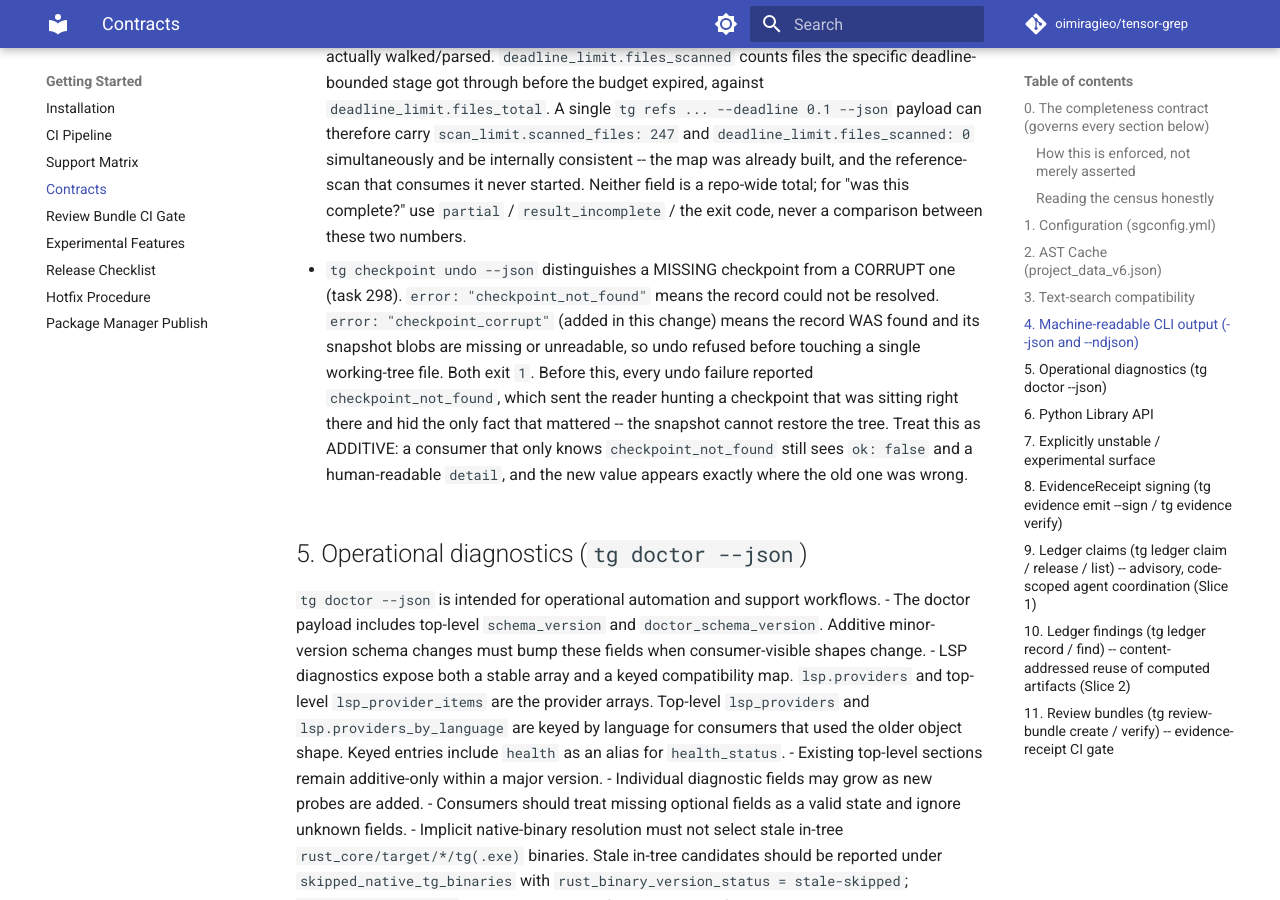
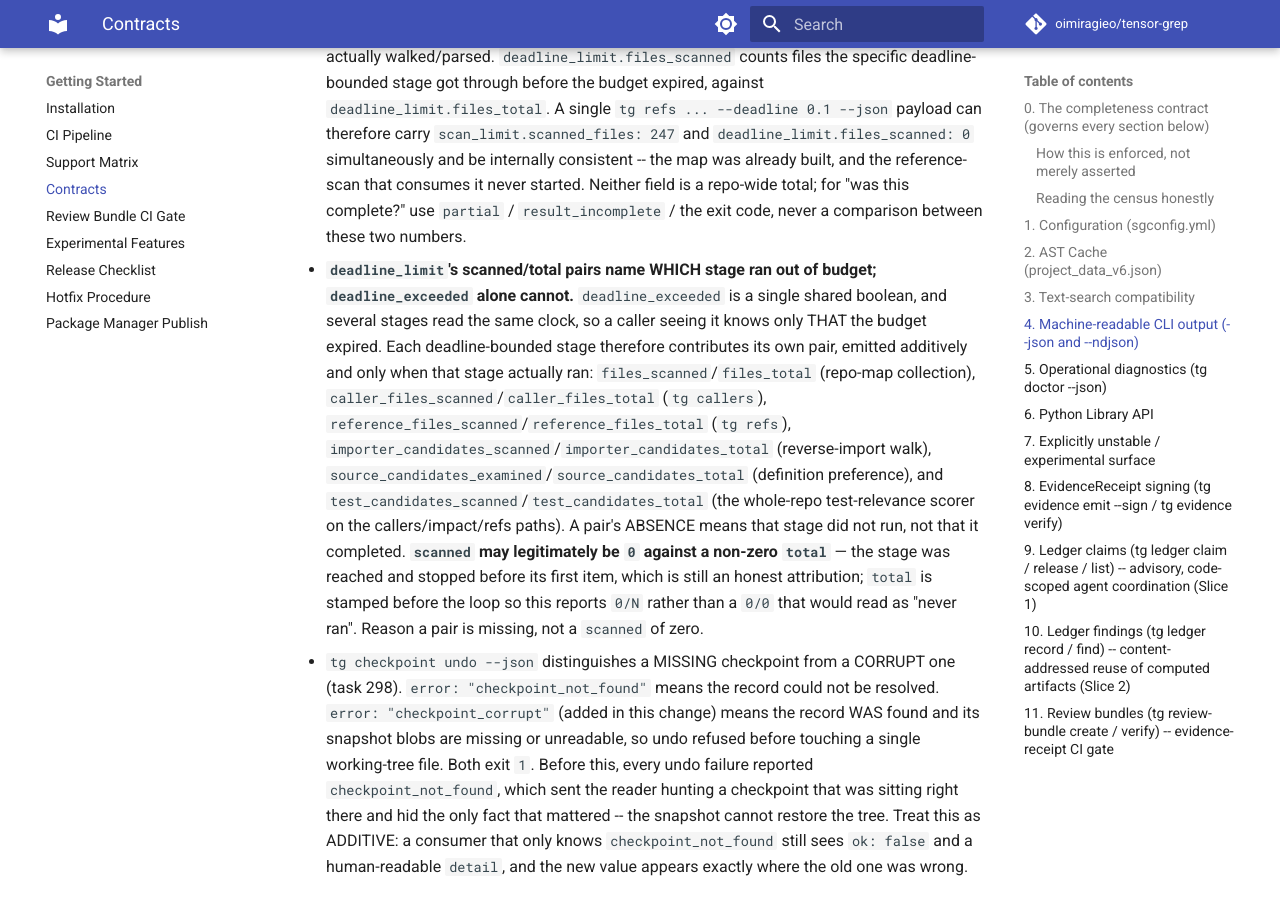
Before and after one commit to oimiragieo/tensor-grep, an MkDocs documentation site: the page built from docs/CONTRACTS.md, in a window 1280 px wide and 900 px high, scrolled down 23683 px. Built offline with MkDocs 1.6.1 and Material for MkDocs 9.7.7, drawn with Linux system fonts in a browser that asks for light colours; comment, search, counter and statistics services are not loaded.

Commit message:
docs(contracts): document the deadline_limit scanned/total pairs and what a zero means
Governance expects counter keys documented (test_enterprise_docs_governance
asserts "deadline_limit.files_scanned" in contracts), and the new
test_candidates_* pair had no entry. Rather than add one line for one key, the
entry states the rule the whole family follows:

- deadline_exceeded is a single SHARED boolean and several stages read the same
  clock, so it says THAT the budget expired, never WHICH stage. Each bounded
  stage contributes its own scanned/total pair, emitted additively and only when
  that stage ran. All six are enumerated.
- A pair's ABSENCE means the stage did not run -- not that it completed.
- scanned may legitimately be 0 against a non-zero total: the stage was reached
  and stopped before its first item, which is still an attribution. total is
  stamped before the loop so this reports 0/N instead of a 0/0 that would read
  as "never ran". Reason about a MISSING pair, not a zero scanned.

That last point is written down because it cost a wrong assertion during this
change: a test demanding 0 < scanned < total failed on a correct implementation
reporting 0/2, and the tempting fix was to change the code.

Verified: the 20 docs-governance tests still pass with this text (they pin the
neighbouring scan_limit-vs-deadline_limit paragraph, so an edit here could have
broken them); ruff format clean.

Co-Authored-By: Claude Opus 5 (1M context) <noreply@anthropic.com>

```diff
--- a/docs/CONTRACTS.md
+++ b/docs/CONTRACTS.md
@@ -189,6 +189,8 @@ The JSON schemas emitted by `tensor-grep search --json`, `tensor-grep search --n
 
 - **Two similarly-named count fields mean different things and can legitimately disagree in one payload.** `scan_limit.scanned_files` counts files the repo-map COLLECTION stage actually walked/parsed. `deadline_limit.files_scanned` counts files the specific deadline-bounded stage got through before the budget expired, against `deadline_limit.files_total`. A single `tg refs ... --deadline 0.1 --json` payload can therefore carry `scan_limit.scanned_files: 247` and `deadline_limit.files_scanned: 0` simultaneously and be internally consistent -- the map was already built, and the reference-scan that consumes it never started. Neither field is a repo-wide total; for "was this complete?" use `partial` / `result_incomplete` / the exit code, never a comparison between these two numbers.
 
+- **`deadline_limit`'s scanned/total pairs name WHICH stage ran out of budget; `deadline_exceeded` alone cannot.** `deadline_exceeded` is a single shared boolean, and several stages read the same clock, so a caller seeing it knows only THAT the budget expired. Each deadline-bounded stage therefore contributes its own pair, emitted additively and only when that stage actually ran: `files_scanned`/`files_total` (repo-map collection), `caller_files_scanned`/`caller_files_total` (`tg callers`), `reference_files_scanned`/`reference_files_total` (`tg refs`), `importer_candidates_scanned`/`importer_candidates_total` (reverse-import walk), `source_candidates_examined`/`source_candidates_total` (definition preference), and `test_candidates_scanned`/`test_candidates_total` (the whole-repo test-relevance scorer on the callers/impact/refs paths). A pair's ABSENCE means that stage did not run, not that it completed. **`scanned` may legitimately be `0` against a non-zero `total`** — the stage was reached and stopped before its first item, which is still an honest attribution; `total` is stamped before the loop so this reports `0/N` rather than a `0/0` that would read as "never ran". Reason a pair is missing, not a `scanned` of zero.
+
 - `tg checkpoint undo --json` distinguishes a MISSING checkpoint from a CORRUPT one (task 298).
   `error: "checkpoint_not_found"` means the record could not be resolved. `error:
   "checkpoint_corrupt"` (added in this change) means the record WAS found and its snapshot blobs
```
